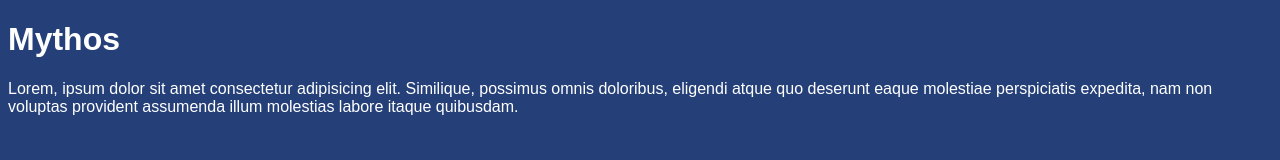
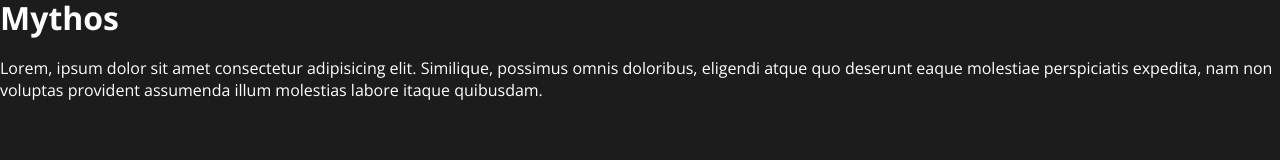
Before and after one commit to jakin6/saas, a plain HTML site: page index.html in a window 1280 px wide. Drawn offline with nearby package versions, Linux system fonts and the light colour scheme.

Commit message:
initial commit

```diff
--- a/app/scss/globals/_boilerplate.scss
+++ b/app/scss/globals/_boilerplate.scss
@@ -1,4 +1,17 @@
+@use '../utils' as u;
 html{
     box-sizing: border-box;
     font-size: 100%;
 }
+*,
+*::before,
+*::after{
+    box-sizing: inherit;
+}
+body{
+    margin: 0;
+    padding: 0;
+    font-family:u.$font;
+    background-color:var(--background-color);
+    color: var(--text-color);
+}
--- /dev/null
+++ b/app/scss/globals/_colors.scss
@@ -0,0 +1,4 @@
+:root{
+    --background-color: hsl(0, 0%, 11%);
+    --text-color:hsl(0,0%,100%);
+}
--- /dev/null
+++ b/app/scss/globals/_index.scss
@@ -0,0 +1,3 @@
+@forward 'boilerplate';
+@forward 'typography';
+@forward 'colors'
--- /dev/null
+++ b/app/scss/globals/_typography.scss
@@ -0,0 +1,14 @@
+h1,h2,h3{
+    font-weight: 700;
+    line-height: 1.1;
+    margin-top: 0;
+}
+
+p{
+    margin-top: 0;
+}
+
+a,a:visited,a:active{
+    text-decoration: none;
+
+}
--- a/app/scss/style.scss
+++ b/app/scss/style.scss
@@ -1,5 +1 @@
-body{
-    font-family: Arial, Helvetica, sans-serif;
-    background-color: hsl(221, 53%, 31%);
-    color: hsl(0, 0%, 100%);
-}
+@forward 'globals';
--- /dev/null
+++ b/app/scss/utils/_index.scss
@@ -0,0 +1 @@
+$font:'Open Sans', sans-serif;
--- a/index.html
+++ b/index.html
@@ -5,7 +5,11 @@
     <meta http-equiv="X-UA-Compatible" content="IE=edge">
     <meta name="viewport" content="width=device-width, initial-scale=1.0">
     <title>Sass tutorial</title>
+    <link rel="preconnect" href="https://fonts.googleapis.com">
+    <link rel="preconnect" href="https://fonts.gstatic.com" crossorigin>
+    <link href="https://fonts.googleapis.com/css2?family=Open+Sans:wght@400;700&display=swap" rel="stylesheet">
     <link rel="stylesheet" href="dist/style.css">
+    <script src="/app/js/script.js"></script>
 </head>
 <body>
     <h1>Mythos</h1>
```
Also changed, not shown: app/js/script.js (added), app/scss/utils/_fonts.scss (added), dist/style.css, 2 other files.
